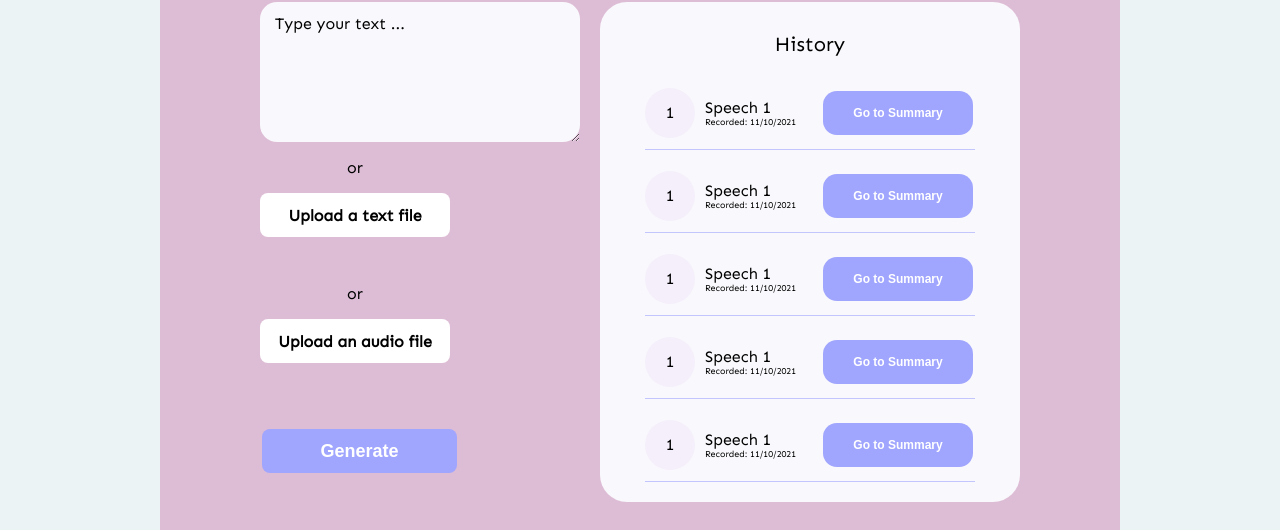
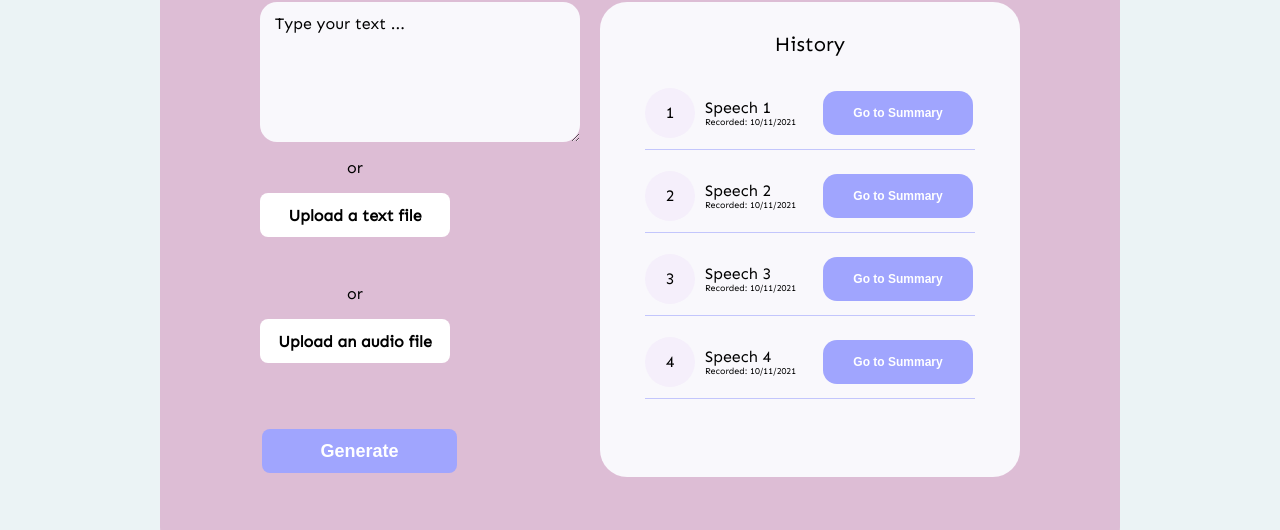
Before and after one commit to saurgul/speechHelper, a React (Create React App) app in the folder frontend/app/: page /dashboard in a window 1280 px wide. Shown: the part 268-798 px from the top of the page. Built offline with nearby package versions, Linux system fonts and the light colour scheme; no server answers.

Commit message:
dynamic history speeches. Shows empty card is history speech dic has length 0

```diff
--- a/frontend/app/src/components/Dashboard/HistorySpeech.js
+++ b/frontend/app/src/components/Dashboard/HistorySpeech.js
@@ -14,10 +14,10 @@ function HistoryReportItem(props) {
             <div className="report-item">
                 <div className="report-item-child">
                     <div className="report-item-left">
-                        <div className="number-overlay">1</div>
+                        <div className="number-overlay">{props.num}</div>
                         <div className="history-speech-text-container">
-                            <div className="history-speech-title">Speech 1</div>
-                            <div className="history-speech-subtitle">Recorded: 11/10/2021</div>
+                            <div className="history-speech-title">{props.speechTitle}</div>
+                            <div className="history-speech-subtitle">Recorded: {props.speechDate}</div>
                         </div>
                     </div>
                     <button className="theme-btn summary-btn" onClick={handleRoute}>Go to Summary</button>
@@ -30,21 +30,39 @@ function HistoryReportItem(props) {
 }
 
 function HistoryReport(props) {
+
+    const historySpeeches = {
+        "Speech 1" : "10/11/2021",
+        "Speech 2" : "10/11/2021",
+        "Speech 3" : "10/11/2021",
+        "Speech 4" : "10/11/2021",
+    }
+
     return (
         <div className= "report-list-container">
             <p className="report-title">History</p>
-             {/* only show when no speeches is empty */}
-            {/* <div className="report-item-container-empty">
-                <div className="report-item-empty">Looks like you are new here,tap the generate button. All you reports will be shown here.</div>
-            </div> */}
-            {/* TODO: else show the speeches, iterate over speeches*/}
-            <div className="report-items-container">
-                <HistoryReportItem/>
-                <HistoryReportItem/>
-                <HistoryReportItem/>
-                <HistoryReportItem/>
-                <HistoryReportItem/>
-            </div>
+            {(() => {
+
+                if (Object.keys(historySpeeches).length == 0) {
+                    return (
+                        <div className="report-item-container-empty">
+                          <div className="report-item-empty">Looks like you are new here,tap the generate button. All you reports will be shown here.</div>
+                        </div>
+                    );
+                }
+                else {
+                    return (
+                        <div className="report-items-container">
+                        {
+                            Object.keys(historySpeeches).map((key, index) => (
+                                <HistoryReportItem num = {index+1} speechTitle = {key} speechDate = {historySpeeches[key]}/>
+                            ))
+                        }
+                        </div>
+                    );
+                }
+            }
+            )()}
         </div>
     );
 }
--- a/frontend/app/src/components/Dashboard/SummaryPage.js
+++ b/frontend/app/src/components/Dashboard/SummaryPage.js
@@ -34,7 +34,6 @@ function SummaryPage() {
                 </div>
             </div>
         </Animated>
-
     );
 }
 
```
